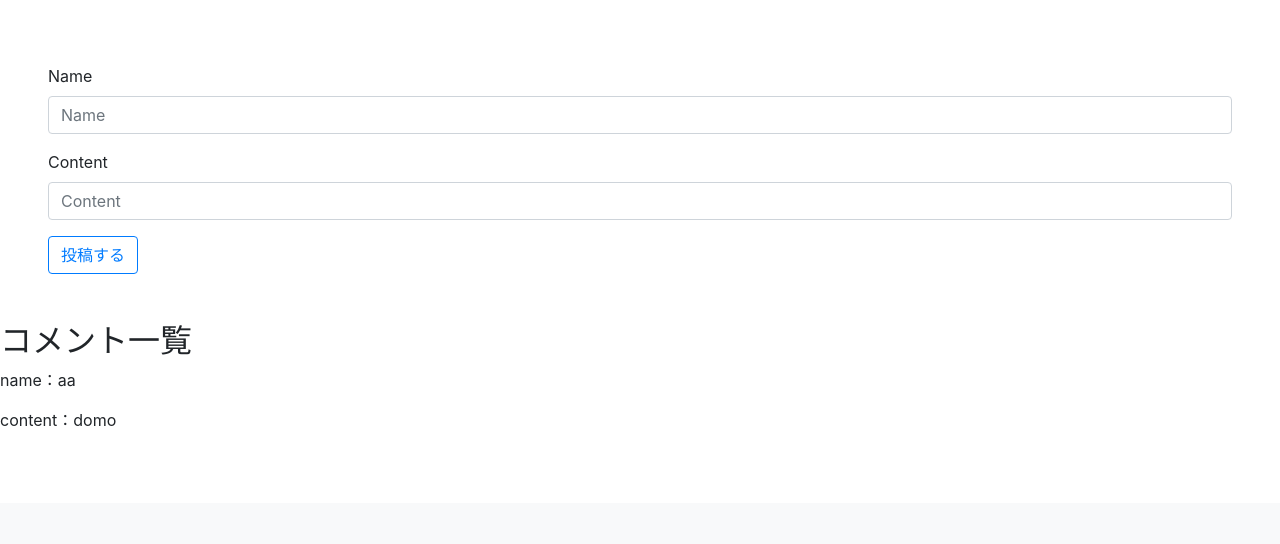
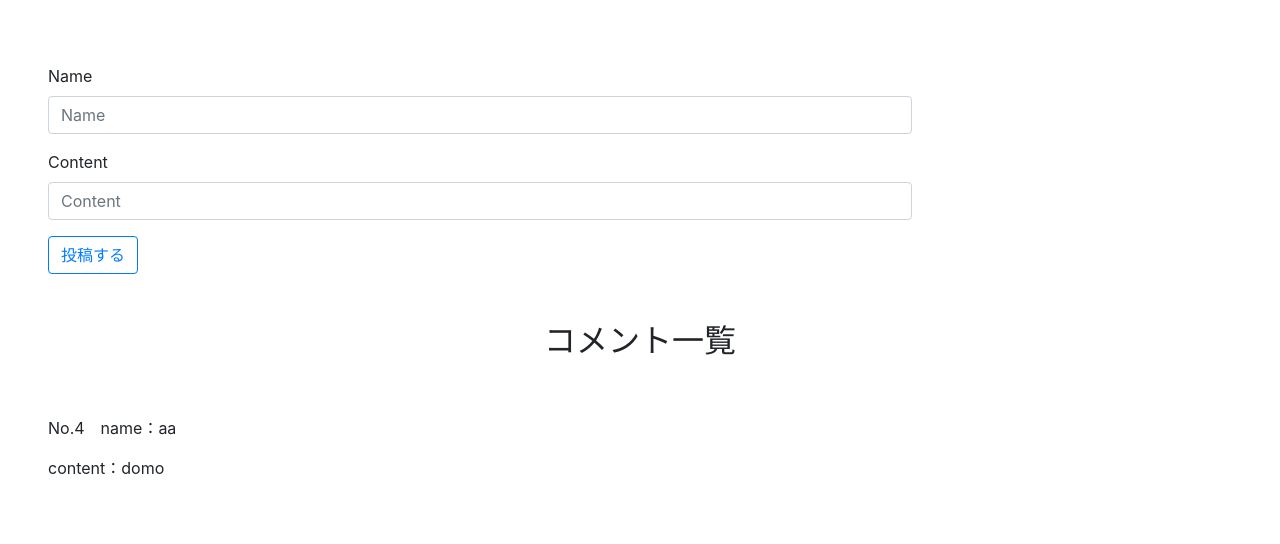
Before and after one commit to toshi-isa/first-Django, a Django app: template myapp/bbs/templates/bbs/index.html in a window 1280 px wide. Shown: the part 297-841 px from the top of the page. Before the commit the page ends 723 px from the top, so only its background shows below. Run offline with Django 3.2, Linux system fonts and the light colour scheme; the template is opened without the code that fills it: values that come from a table or form of the project are taken from there, others are empty; data comes from the database, SQL or seed files in the repository; some libraries are stand-ins or nearby versions.

Commit message:
Update index.html

```diff
--- a/myapp/bbs/templates/bbs/index.html
+++ b/myapp/bbs/templates/bbs/index.html
@@ -86,7 +86,7 @@
 
     </table>
   </div>
-  <div class="p-5 pr-30 pl-30">
+<div class="p-5 w-75">
     <form action='{% url "bbs:create" %}' method="POST" class="form">
       {% load bootstrap4 %}
       {% csrf_token %}
@@ -94,10 +94,12 @@
       <button type="submit" class="btn btn-outline-primary">投稿する</button>
     </form>
   </div>
-  <h2>コメント一覧</h2>
+  <h2 class="text-center">コメント一覧</h2>
    {% for comment in comments %}
-      <p>name：{{comment.name}}</p>
+    <div class="p-5">
+      <p>No.{{comment.id}}　name：{{comment.name}}</p>
       <p>content：{{comment.content}}</p>
+    </div>
     {% endfor %}
 </body>
 </html>
```
